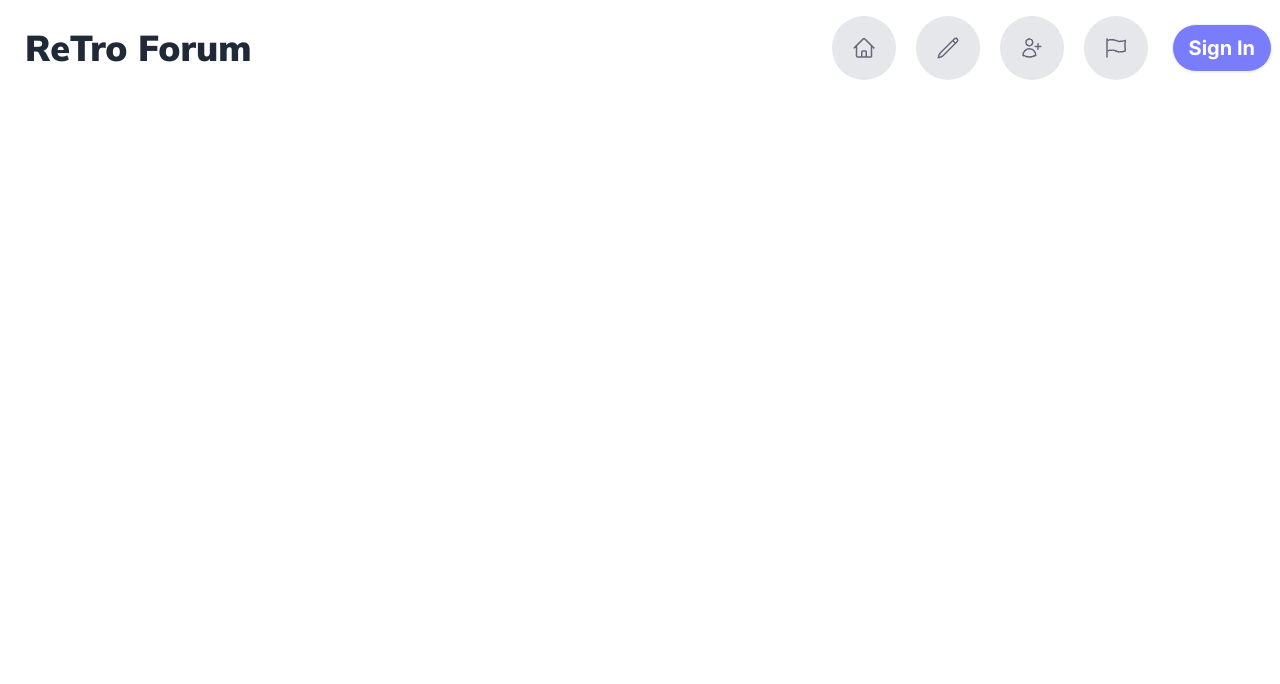
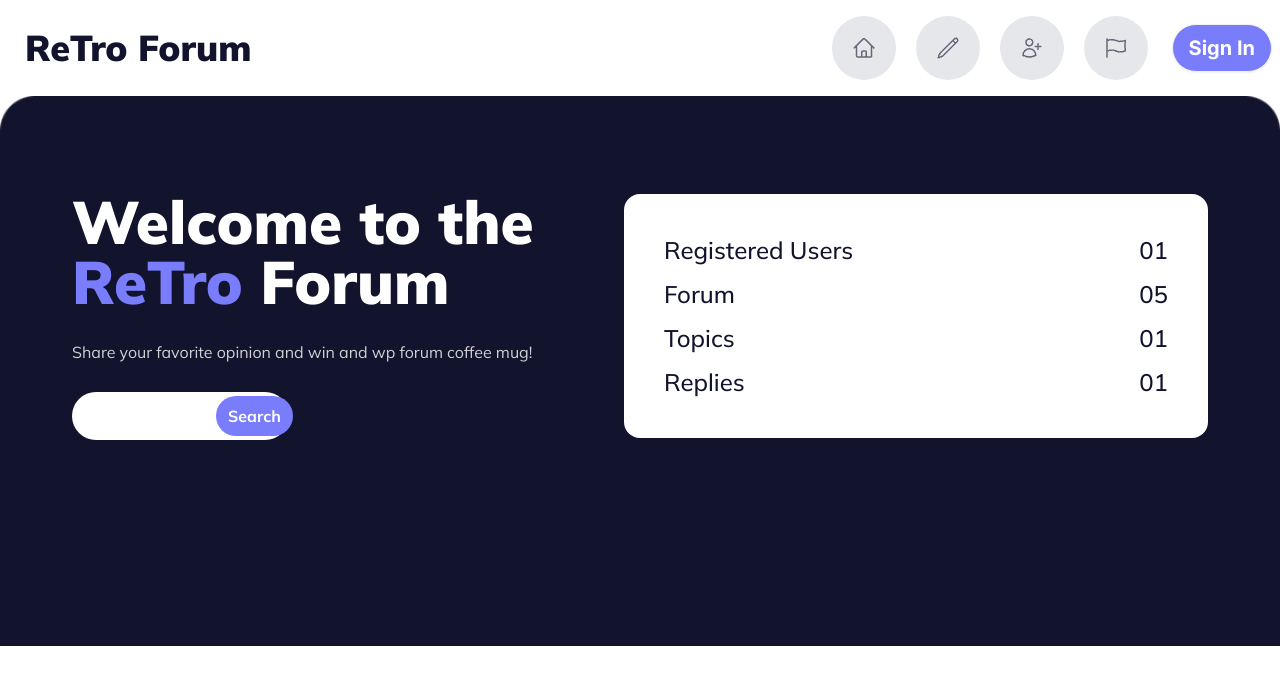
Before and after one commit to rar34/retro-forum, a plain HTML site: page index.html in a window 1280 px wide. Drawn offline with nearby package versions, Linux system fonts and the light colour scheme.

Commit message:
added banner section

```diff
--- a/index.html
+++ b/index.html
@@ -8,6 +8,18 @@
     <link href="https://cdn.jsdelivr.net/npm/daisyui@4.7.2/dist/full.min.css" rel="stylesheet" type="text/css" />
     <script src="https://cdn.tailwindcss.com"></script>
     <link rel="stylesheet" href="style/style.css">
+    <script>
+        tailwind.config = {
+            theme: {
+                extend: {
+                    colors: {
+                        clifford: '#da373d',
+                        'primary-color': '#12132D',
+                    }
+                }
+            }
+        }
+    </script>
 </head>
 
 <body class="container mx-auto">
@@ -17,9 +29,14 @@
             <div class="navbar-start">
                 <div class="dropdown">
                     <div tabindex="0" role="button" class="btn btn-ghost lg:hidden">
-                  <svg xmlns="http://www.w3.org/2000/svg" class="h-5 w-5" fill="none" viewBox="0 0 24 24" stroke="currentColor"><path stroke-linecap="round" stroke-linejoin="round" stroke-width="2" d="M4 6h16M4 12h8m-8 6h16" /></svg>
+                        <svg xmlns="http://www.w3.org/2000/svg" class="h-5 w-5" fill="none" viewBox="0 0 24 24"
+                            stroke="currentColor">
+                            <path stroke-linecap="round" stroke-linejoin="round" stroke-width="2"
+                                d="M4 6h16M4 12h8m-8 6h16" />
+                        </svg>
                     </div>
-                <ul tabindex="0" class="menu menu-sm dropdown-content mt-3 z-[1] p-2 shadow bg-base-100 rounded-box w-52">
+                    <ul tabindex="0"
+                        class="menu menu-sm dropdown-content mt-3 z-[1] p-2 shadow bg-base-100 rounded-box w-52">
                         <li><a><img src="./images/home.png" alt=""></a></li>
                         <li><a><img src="./images/pen.png" alt=""></a></li>
                         <li><a><img src="./images/people.png" alt=""></a></li>
@@ -28,19 +45,51 @@
 
                     </ul>
                 </div>
-              <a class="btn btn-ghost text-xl lg:text-4xl font-black font-mulish">ReTro Forum</a>
+                <a class="btn btn-ghost text-xl lg:text-4xl font-black font-mulish text-primary-color">ReTro Forum</a>
             </div>
             <div class="flex gap-5">
                 <div class="navbar-center hidden lg:flex">
                     <ul class="menu menu-horizontal gap-5 px-1">
-                      <li title="Home"><a class="bg-gray-200 p-5 rounded-full"><img src="./images/home.png" alt=""></a></li>
-                        <li title="Edit"><a class="bg-gray-200 p-5 rounded-full"><img src="./images/pen.png" alt=""></a></li>
-                        <li title="Add"><a class="bg-gray-200 p-5 rounded-full"><img src="./images/people.png" alt=""></a></li>
-                        <li title="Location"><a class="bg-gray-200 p-5 rounded-full"><img src="./images/flag.png" alt=""></a></li>
+                        <li title="Home"><a class="bg-gray-200 p-5 rounded-full"><img src="./images/home.png"
+                                    alt=""></a></li>
+                        <li title="Edit"><a class="bg-gray-200 p-5 rounded-full"><img src="./images/pen.png" alt=""></a>
+                        </li>
+                        <li title="Add"><a class="bg-gray-200 p-5 rounded-full"><img src="./images/people.png"
+                                    alt=""></a></li>
+                        <li title="Location"><a class="bg-gray-200 p-5 rounded-full"><img src="./images/flag.png"
+                                    alt=""></a></li>
                     </ul>
                 </div>
                 <div class="">
                     <a class="btn font-inter bg-[#797DFC] text-white rounded-full text-xl font-bold">Sign In</a>
+                </div>
+            </div>
+        </div>
+
+        <!-- banner section -->
+        <div>
+            <div class="bg-[url('./images/rectangle.png')] bg-cover h-[550px]">
+                <div class=" font-mulish px-8 py-14">
+                    <div class="flex flex-col lg:flex-row gap-5 lg:gap-12 justify-center items-center lg:p-10">
+                        <div class="space-y-7 flex-1">
+                            <h2 class="text-2xl lg:text-6xl font-black text-white">Welcome to the <span
+                                    class="text-[#797DFC]">ReTro</span> Forum</h2>
+                            <p class="text-white opacity-80 ">Share your favorite opinion and win and wp forum coffee mug!
+                            </p>
+                            <div class="relative">
+                                <input class="input rounded-full" type="text">
+                                <button class="text-white bg-[#797DFC] py-2 font-bold px-3 rounded-full absolute left-36 top-1" >Search</button>
+                            </div>
+                        </div>
+                        <div class="flex-1 space-y-3 bg-white p-10 rounded-2xl">
+                            <p class="text-primary-color text-2xl font-medium flex justify-between">Registered Users <span>01</span></p>
+                            <p class="text-primary-color text-2xl font-medium flex justify-between">Forum <span>05</span></p>
+                            <p class="text-primary-color text-2xl font-medium flex justify-between">Topics <span>01</span></p>
+                            <p class="text-primary-color text-2xl font-medium flex justify-between">Replies <span>01</span></p>
+
+                        </div>
+                    </div>
+
                 </div>
             </div>
         </div>
```
Also changed, not shown: images/rectangle.png (added), style/style.css (line endings or trailing spaces). Lines whose indentation alone changed are shown as unchanged.
